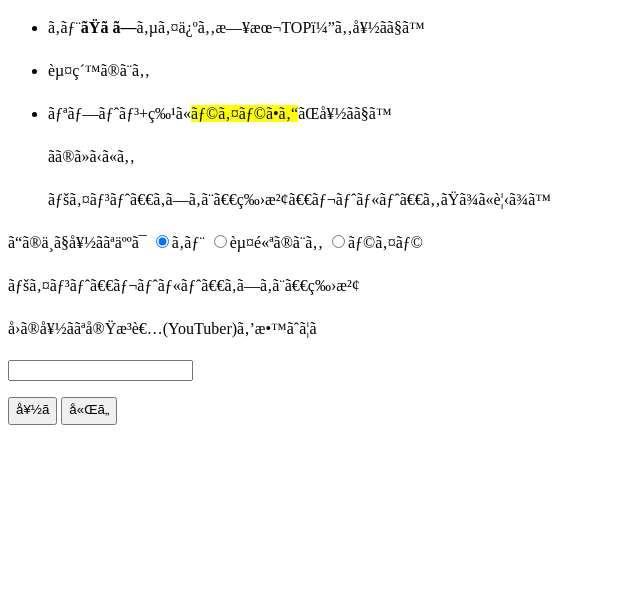
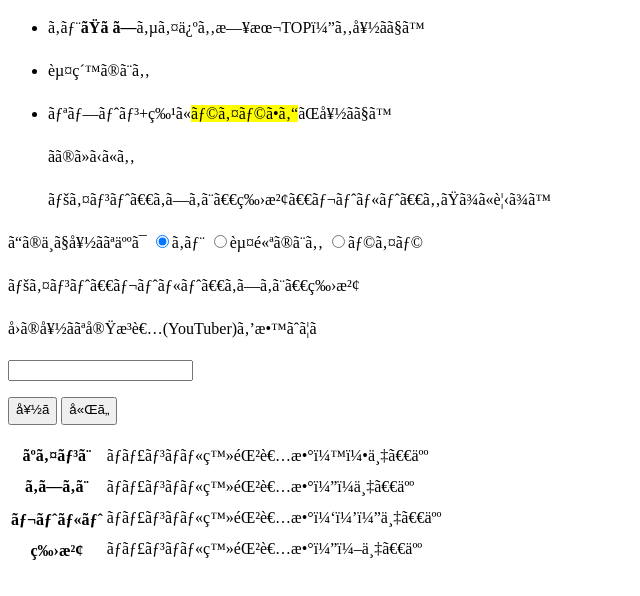
Before and after one commit to kobora/web2-4, a plain HTML site: page index.html in a window 1280 px wide. Shown: the whole page, without its empty margins (0-640 px from the left). Drawn offline with Linux system fonts and the light colour scheme.

Commit message:
Update index.html

```diff
--- a/index.html
+++ b/index.html
@@ -31,5 +31,10 @@
     <p><input type="submit" value="好き" class="btn">
     <input type="reset" value="嫌い" class="btn"></p>
 </form>
+    <table id="ingredient">
+        <tr><th>ぺインと</th><td>チャンネル登録者数９５万　人 </td></tr>
+         <tr><th>あしあと </th><td>チャンネル登録者数４０万　人  </td></tr>
+         <tr><th>レトルト </th><td>チャンネル登録者数１２４万　人  </td></tr>
+         <tr><th>牛沢 </th><td>チャンネル登録者数４６万　人 </td></tr>
     </body>
 </html>
```
